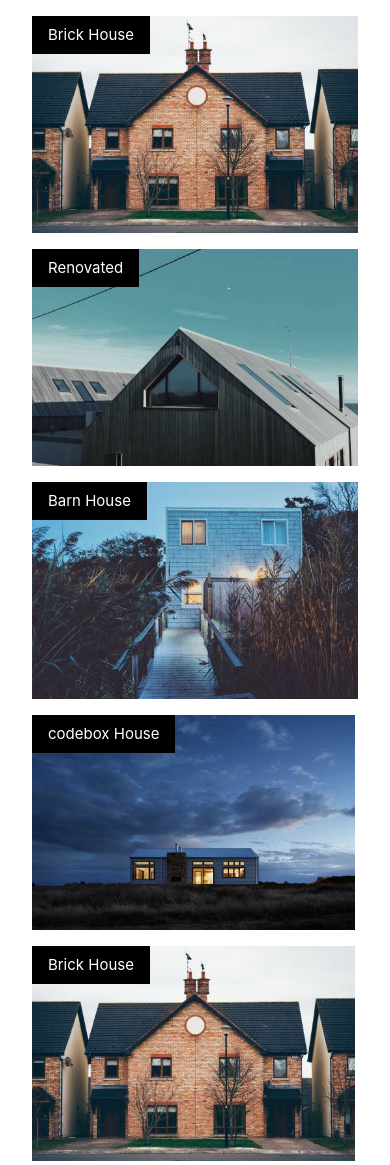
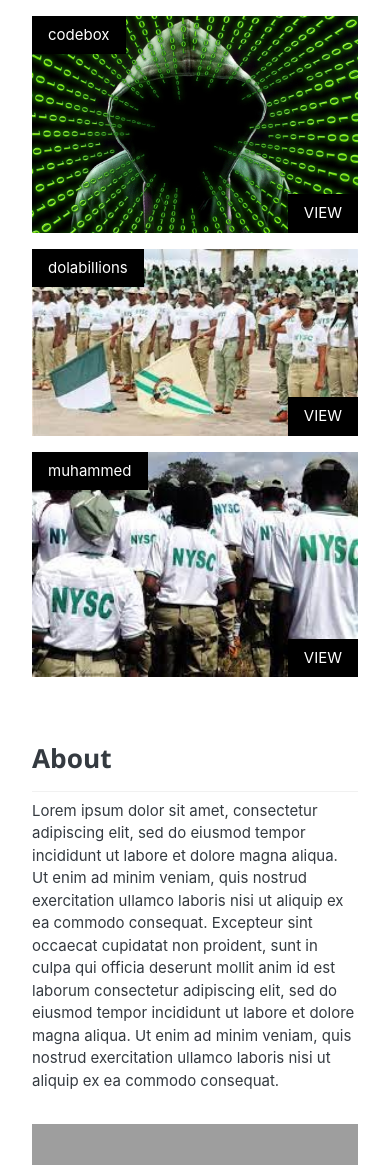
Before and after one commit to morelucks/okpellaCMs, a Django app: page / in a window 390 px wide. Shown: the part 684-1849 px from the top of the page. Run offline with Django 4.2, Linux system fonts and the light colour scheme; data comes from the database, SQL or seed files in the repository; both versions use the stored data as it was after the commit; some libraries are stand-ins or nearby versions; some web fonts are replaced; grey boxes are pictures that could not be loaded.

Commit message:
templates modifications

```diff
--- /dev/null
+++ b/OkpellaCM/static/css/index.css
@@ -0,0 +1,84 @@
+*{
+    padding: 0;
+    margin: 0;
+    box-sizing: border-box;
+}
+header{
+    background-color: #262626;
+}
+li{
+    list-style: none;
+}
+a{
+    color: white;
+    text-decoration: none;
+}
+.navbar{
+     min-height: 70px;
+     display: flex;
+     justify-content: space-between;
+     align-items: center;
+     padding: 0 24px;
+}
+.nav-menu{
+    display: flex;
+    justify-content: space-between;
+    align-items: center;
+    gap: 60px;
+}
+.nav-branding{
+    font-size: 2rem;
+
+}
+.nav-link{
+    transition: 0.7 ease;
+
+}
+.nav-link:hover{
+    color: dodgerblue;
+}
+.hamburger{
+    display: none;
+    cursor: pointer;
+}
+.bar{
+    display: block;
+    width: 25px;
+    height: 3px;
+    margin: 5px auto;
+    -webkit-transition: all 0.3s ease-in-out;
+    transition: all 0.3s ease-in-out;
+    background-color: white;
+}
+
+@media  (max-width:768px) {
+    .hamburger{
+        display: block;
+    }
+    .hamburger.active .bar:nth-child(2){
+        opacity: 0;
+    }
+    .hamburger.active .bar:nth-child(1){
+        transform: translateY(8px) rotate(45deg);
+    }
+    .hamburger.active .bar:nth-child(3){
+        transform: translateY(-8px) rotate(-45deg);
+    }
+    .nav-menu{
+        position: fixed;
+        left: -100%;
+        top: 70px;
+        gap: 0;
+        flex-direction: column;
+        background-color: #262626;
+        width: 100%;
+        text-align: center;
+        transition: 0.3s;
+    }
+    .nav-item{
+        margin: 16px 0;
+    }
+    .nav-menu.active{
+        left: 0;
+    }
+}
--- a/templates/base.html
+++ b/templates/base.html
@@ -22,6 +22,8 @@
 
 <!-- custom javascript -->
 <script src="{% static 'static/js/script.js' %}" type="text/javascript"></script>
+<script src="{% static 'js/index.js' %}"></script>
+<link rel="stylesheet" href="{% static 'css/index.css' %}">
 
 <script type="text/javascript">
 /// some script
--- a/templates/home.html
+++ b/templates/home.html
@@ -18,9 +18,10 @@
     <div class="w3-container w3-padding-32" id="projects">
       <h3 class="w3-border-bottom w3-border-light-grey w3-padding-16">Projects</h3>
     </div>
-    {% for uxer in users %}
-    {% if uxer.image %}
+
     <div class="w3-row-padding">
+        {% for uxer in users %}
+        {% if uxer.image %}
       <div class="w3-col l3 m6 w3-margin-bottom">
         <div class="w3-display-container">
           <div class="w3-display-topleft w3-black w3-padding">{{uxer.username}}</div>
@@ -30,54 +31,10 @@
           </a>
         </div>
       </div>
-      <div class="w3-col l3 m6 w3-margin-bottom">
-        <div class="w3-display-container">
-          <div class="w3-display-topleft w3-black w3-padding">Brick House</div>
-          <img src="{% static '/images/house2.jpg' %}" alt="House" style="width:100%">
-        </div>
-      </div>
-      <div class="w3-col l3 m6 w3-margin-bottom">
-        <div class="w3-display-container">
-          <div class="w3-display-topleft w3-black w3-padding">Renovated</div>
-          <img src="{% static '/images/house4.jpg' %}" alt="House" style="width:100%">
-        </div>
-      </div>
-      <div class="w3-col l3 m6 w3-margin-bottom">
-        <div class="w3-display-container">
-          <div class="w3-display-topleft w3-black w3-padding">Barn House</div>
-          <img src="{% static '/images/house5.jpg' %}" alt="House" style="width:100%">
-        </div>
-      </div>
+      {% endif %}
+      {% endfor %}
     </div>
 
-    <div class="w3-row-padding">
-      <div class="w3-col l3 m6 w3-margin-bottom">
-        <div class="w3-display-container">
-          <div class="w3-display-topleft w3-black w3-padding">codebox House</div>
-          <img src="{% static '/images/house3.jpg' %}" alt="House" style="width:99%">
-        </div>
-      </div>
-      <div class="w3-col l3 m6 w3-margin-bottom">
-        <div class="w3-display-container">
-          <div class="w3-display-topleft w3-black w3-padding">Brick House</div>
-          <img src="{% static '/images/house2.jpg' %}" alt="House" style="width:99%">
-        </div>
-      </div>
-      <div class="w3-col l3 m6 w3-margin-bottom">
-        <div class="w3-display-container">
-          <div class="w3-display-topleft w3-black w3-padding">Renovated</div>
-          <img src="{% static '/images/house4.jpg' %}" alt="House" style="width:99%">
-        </div>
-      </div>
-      <div class="w3-col l3 m6 w3-margin-bottom">
-        <div class="w3-display-container">
-          <div class="w3-display-topleft w3-black w3-padding">Barn House</div>
-          <img src="{% static '/images/house2.jpg' %}" alt="House" style="width:99%">
-        </div>
-      </div>
-    </div>
-    {% endif %}
-    {% endfor %}
 
     <!-- About Section -->
     <div class="w3-container w3-padding-32" id="about">
```
Also changed, not shown: OkpellaCM/static/js/index.js (added, +9 -0 lines), OkpellaCM/static/images/member/download (1).jpeg (added), OkpellaCM/static/images/member/images.jpeg (added), db.sqlite3, media/photos/download_1.jpeg (added).
